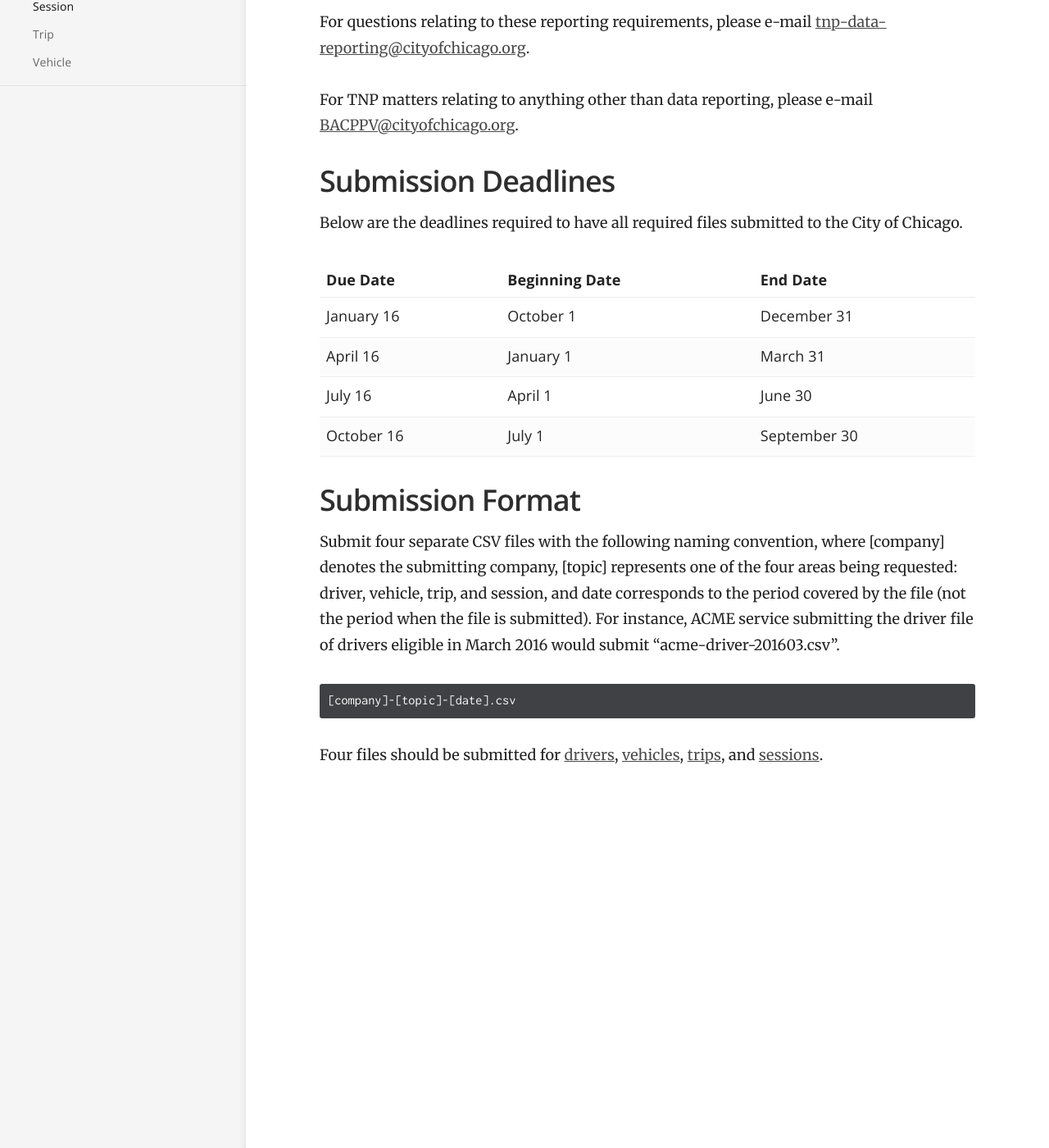
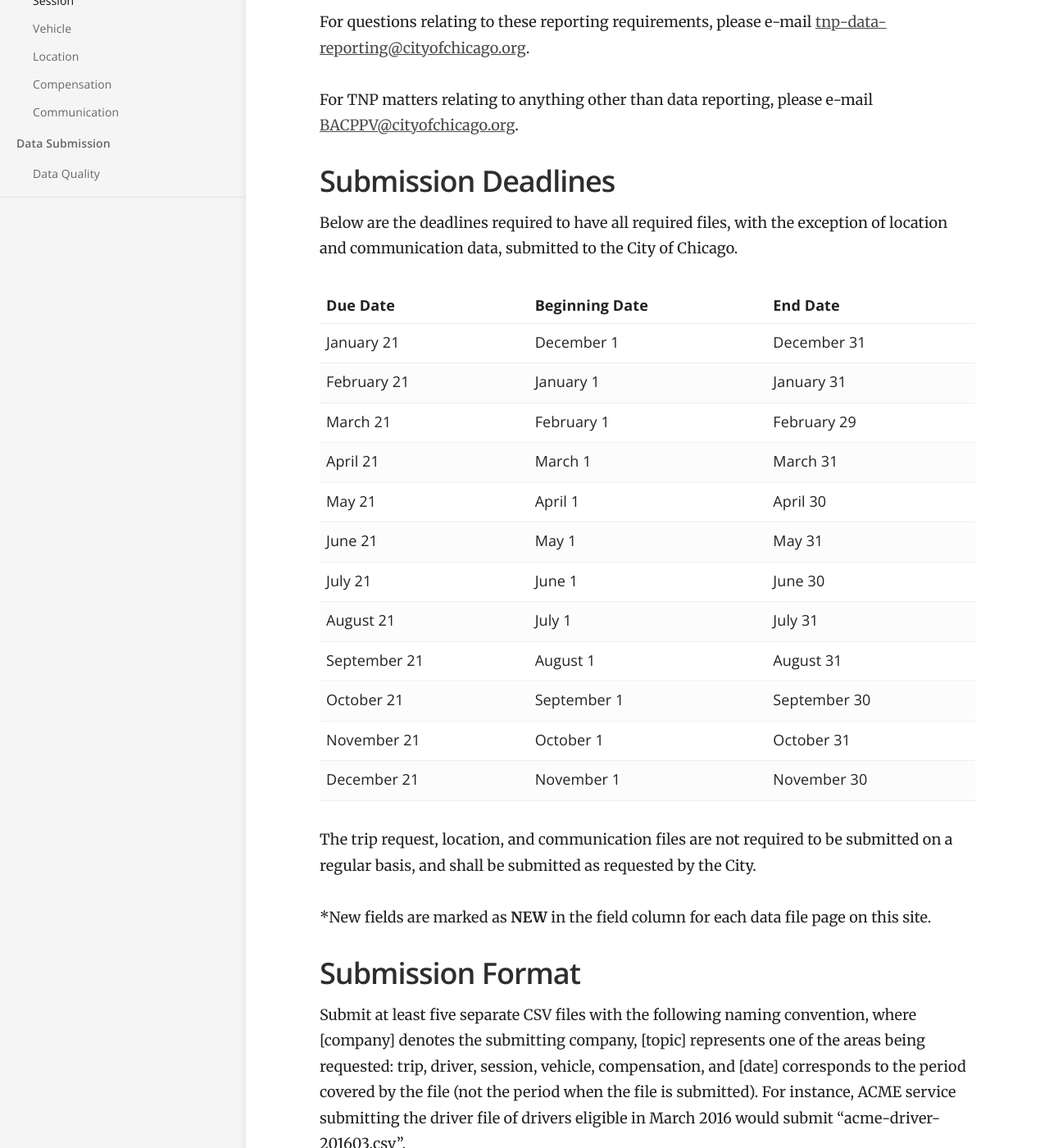
Before and after one commit to Chicago/tnp-reporting-manual, a Jekyll site: the page built from index.md, in a window 1280 px wide and 1400 px high, scrolled down 338 px. Shown: the whole window at 82% size. Built offline with Jekyll 4.4.1, drawn with Linux system fonts in a browser that asks for light colours; some of the changed text lies outside the part shown.

Commit message:
Revisions 2020 07

````diff
--- a/index.md
+++ b/index.md
@@ -10,22 +10,34 @@ For TNP matters relating to anything other than data reporting, please e-mail [B
 
 ## Submission Deadlines
 
-Below are the deadlines required to have all required files submitted to the City of Chicago.
+Below are the deadlines required to have all required files, with the exception of location and communication data, submitted to the City of Chicago.
 
 |   Due Date   | Beginning Date |   End Date   |
 |--------------|----------------|--------------|
-| January 16   | October 1      | December 31  |
-| April 16     | January 1      | March 31     |
-| July 16      | April 1        | June 30      |
-| October 16   | July 1         | September 30 |
+| January 21   | December 1      | December 31  |
+| February 21     | January 1      | January 31     |
+| March 21      | February 1        | February 29      |
+| April 21   | March 1         | March 31 |
+| May 21  | April 1         | April 30 |
+| June 21   | May 1         | May 31 |
+| July 21   | June 1         | June 30 |
+| August 21   | July 1         | July 31 |
+| September 21   | August 1         | August 31 |
+| October 21   | September 1         | September 30 |
+| November 21   | October 1         | October 31 |
+| December 21   | November 1         | November 30 |
 
+
+The trip request, location, and communication files are not required to be submitted on a regular basis, and shall be submitted as requested by the City.
+
+*New fields are marked as **NEW** in the field column for each data file page on this site.
 
 ## Submission Format
 
-Submit four separate CSV files with the following naming convention, where [company] denotes the submitting company, [topic] represents one of the four areas being requested: driver, vehicle, trip, and session, and date corresponds to the period covered by the file (not the period when the file is submitted). For instance, ACME service submitting the driver file of drivers eligible in March 2016 would submit "acme-driver-201603.csv".
+Submit at least five separate CSV files with the following naming convention, where [company] denotes the submitting company, [topic] represents one of the areas being requested: trip, driver, session, vehicle, compensation, and [date] corresponds to the period covered by the file (not the period when the file is submitted). For instance, ACME service submitting the driver file of drivers eligible in March 2016 would submit "acme-driver-201603.csv".
 
 ```
 [company]-[topic]-[date].csv
 ```
 
-Four files should be submitted for [drivers](driver), [vehicles](vehicle), [trips](trip), and [sessions](session).
+Five files should be submitted monthly, consisting of one each for [trips](trip), [drivers](driver), [sessions](session), [vehicles](vehicle), and [compensation](compensation). TNPs will receive separate communications if a file should be submitted for [trip requests](trip_request), [locations](location), or [communications](communication).
````
Also changed, not shown: other parts of index.md (+1 -1 lines), _docs/communication.md (added, +13 -0 lines), _docs/compensation.md (added, +30 -0 lines), _docs/data_quality.md (+1 -0 lines), _docs/driver.md (+7 -5 lines), _docs/location.md (added, +22 -0 lines), _docs/session.md (+12 -6 lines), _docs/trip.md (+22 -6 lines), _docs/trip_request.md (added, +24 -0 lines), _docs/vehicle.md (+12 -10 lines).
